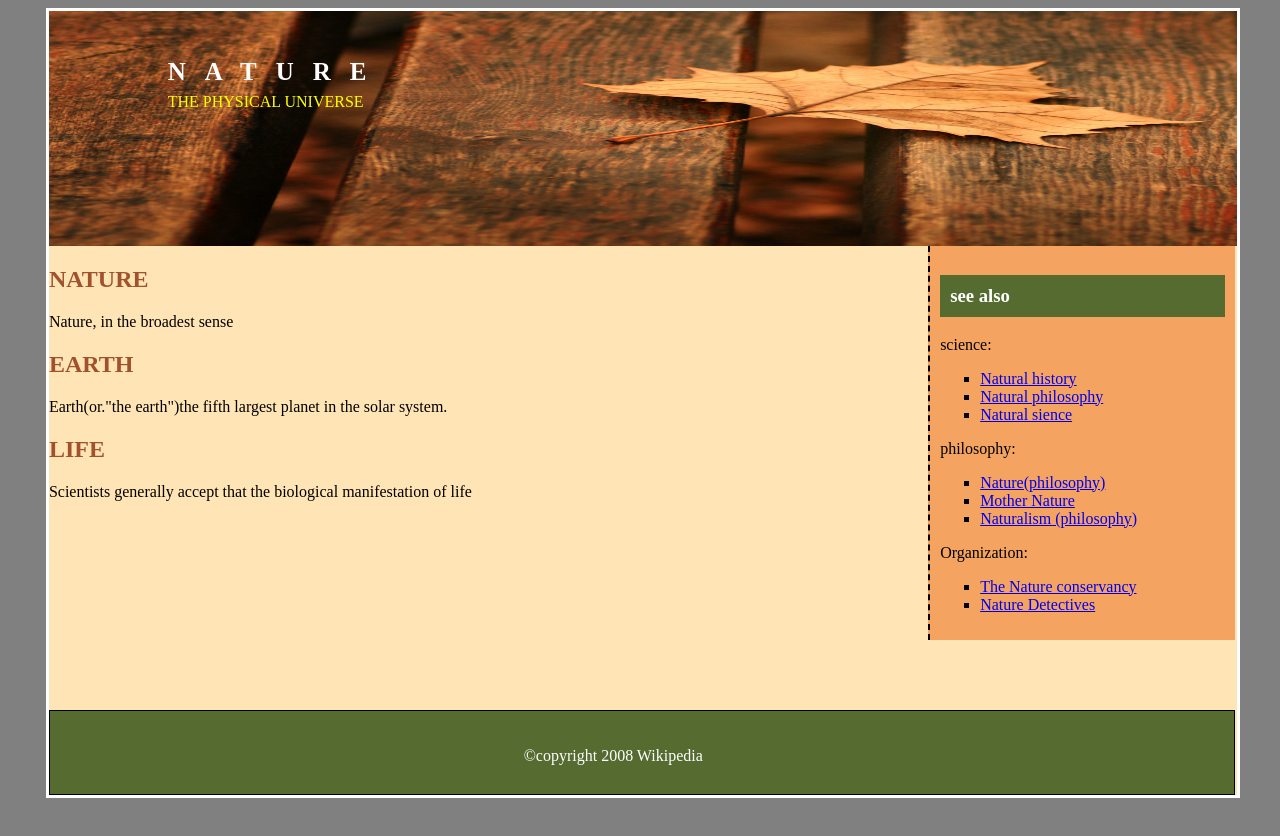
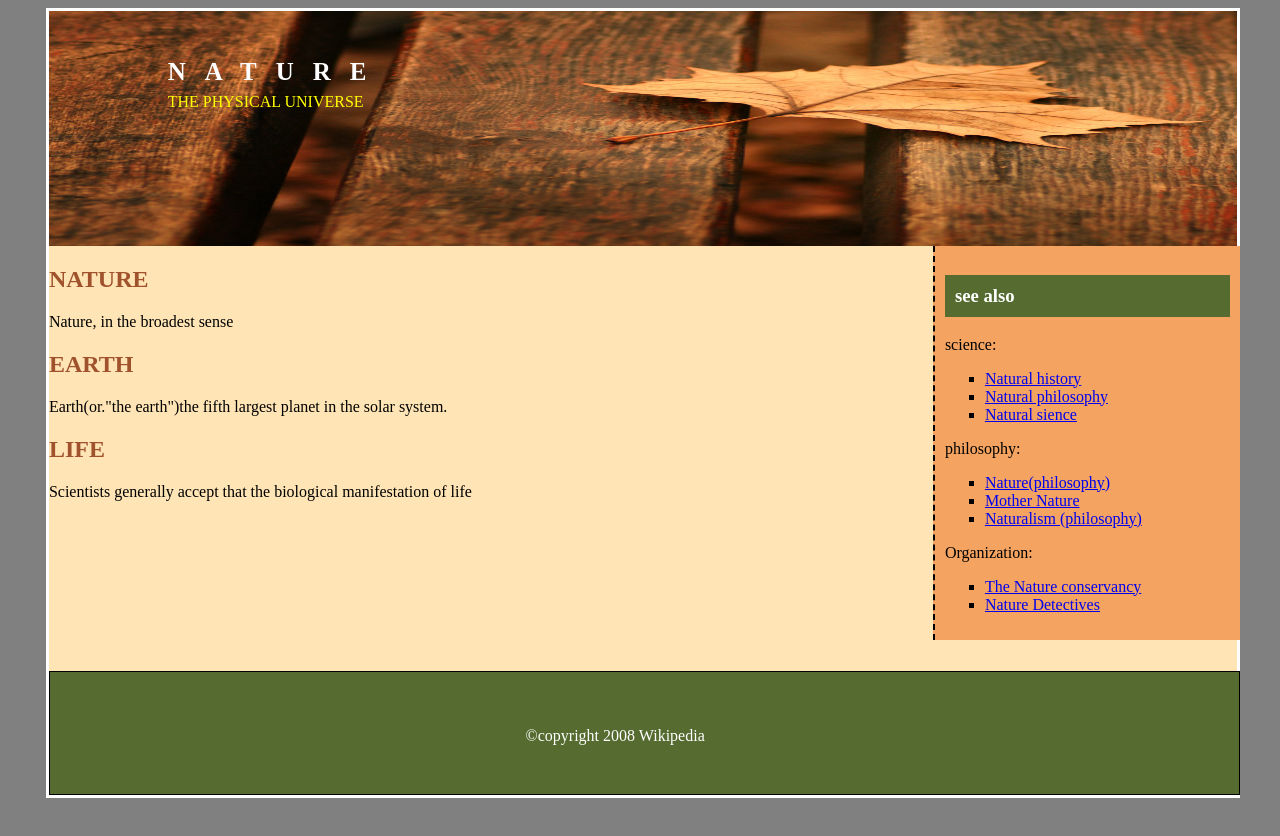
Before and after one commit to mahetab777/bouns-2, a plain HTML site: page index.html in a window 1280 px wide. Drawn offline with Linux system fonts and the light colour scheme.

Commit message:
Update index.html

```diff
--- a/index.html
+++ b/index.html
@@ -2,16 +2,16 @@
 <head>
     <style>
         body{background: gray }
-        .first{width: 94%; border: 3px solid white; margin: 0 3% 2% 3% ;background-color: Moccasin ; height: 100%; position: relative}
+        .first{width: 94%; border: 3px solid white; margin: 0 3% 3% 3% ;background-color: Moccasin ; height: 100%; position: relative}
 
         .div2{width: 100%;height: 30%; background-size: 100% 100%; position: relative ;background-image:  url('autumn_and__colors_by_ferrohanc.jpg') ;}
         .span1{position: absolute;top: 20% ;left: 10%; color: white;letter-spacing: 19px; font-size: 25px;font-weight: bold}
         .span2{position: absolute; top: 35%; left: 10% ; color:yellow}
         h2{color: Sienna }
-        .div3{width: 24%;position: absolute; top:30%; left: 74% ;border: 2px; border-left-style: dashed ;padding: 10px; margin-right: 20% ;background: SandyBrown ;}
+        .div3{width: 24%;position: absolute; top:30%; left: 74.4% ;border: 2px; border-left-style: dashed ;padding: 10px; margin-right: 20% ;background: SandyBrown ;}
         h3{border: 1px soild DarkOliveGreen ; color: white;background: DarkOliveGreen; padding: 10px}
 
-        .div4{position: absolute; bottom: 0%; border: 1px solid black ; padding: 10px ; width: 98%; height: 8% ;background:DarkOliveGreen }
+        .div4{position: absolute; bottom: 0%; border: 1px solid black ; padding: 10px ; width: 98.4%; height: 13% ;background:DarkOliveGreen }
         ul{list-style-type: square}
     </style>
     </head>
@@ -46,7 +46,7 @@
            <li> <a href="na">Nature Detectives </a> </li>
             </ul>
         </div>
-        <div class="div4"> <span style="position: absolute; bottom: 35%; left: 40%;color: white"> &copy;copyright 2008 Wikipedia</span></div>
+        <div class="div4"> <span style="position: absolute; bottom: 40%; left: 40%;color: white"> &copy;copyright 2008 Wikipedia</span></div>
         </div>
     </body>
 </html>
```
